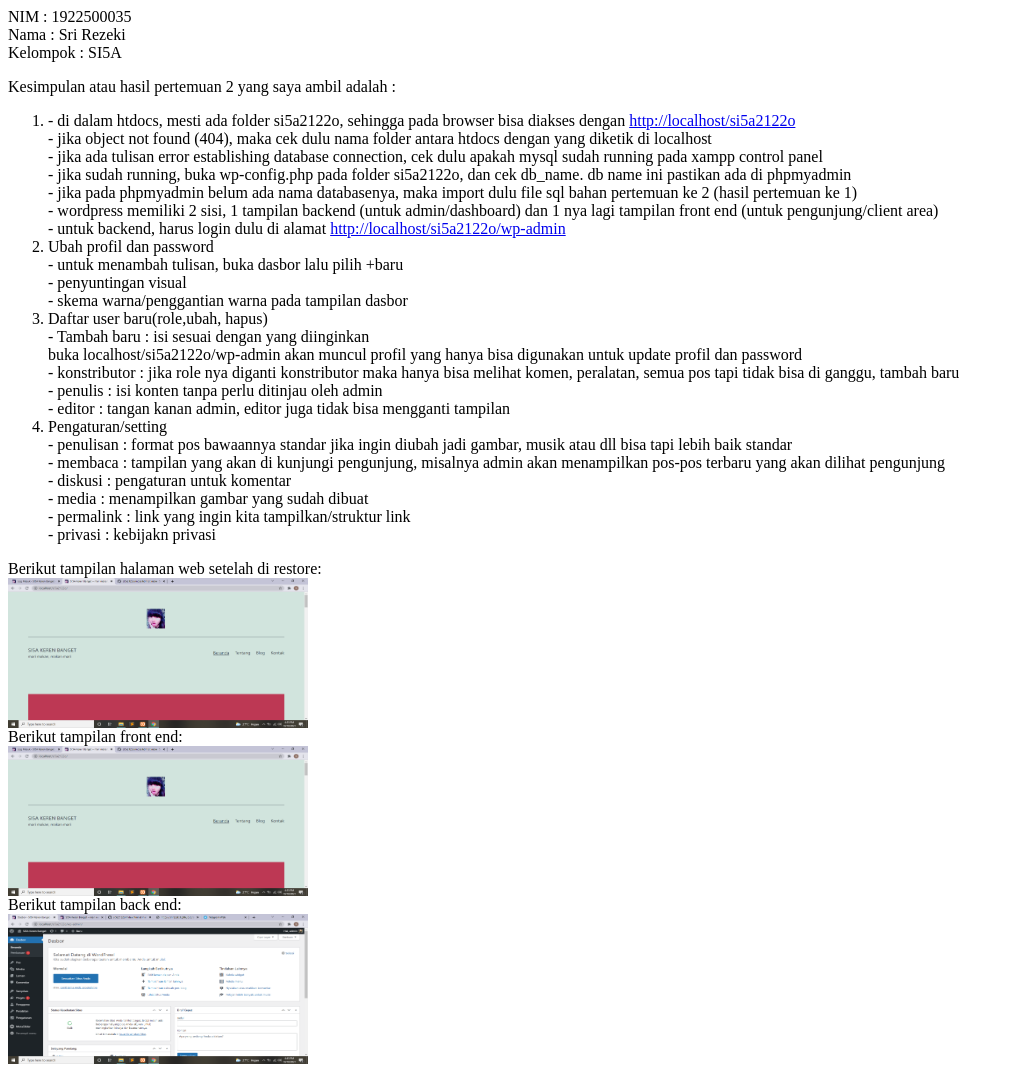
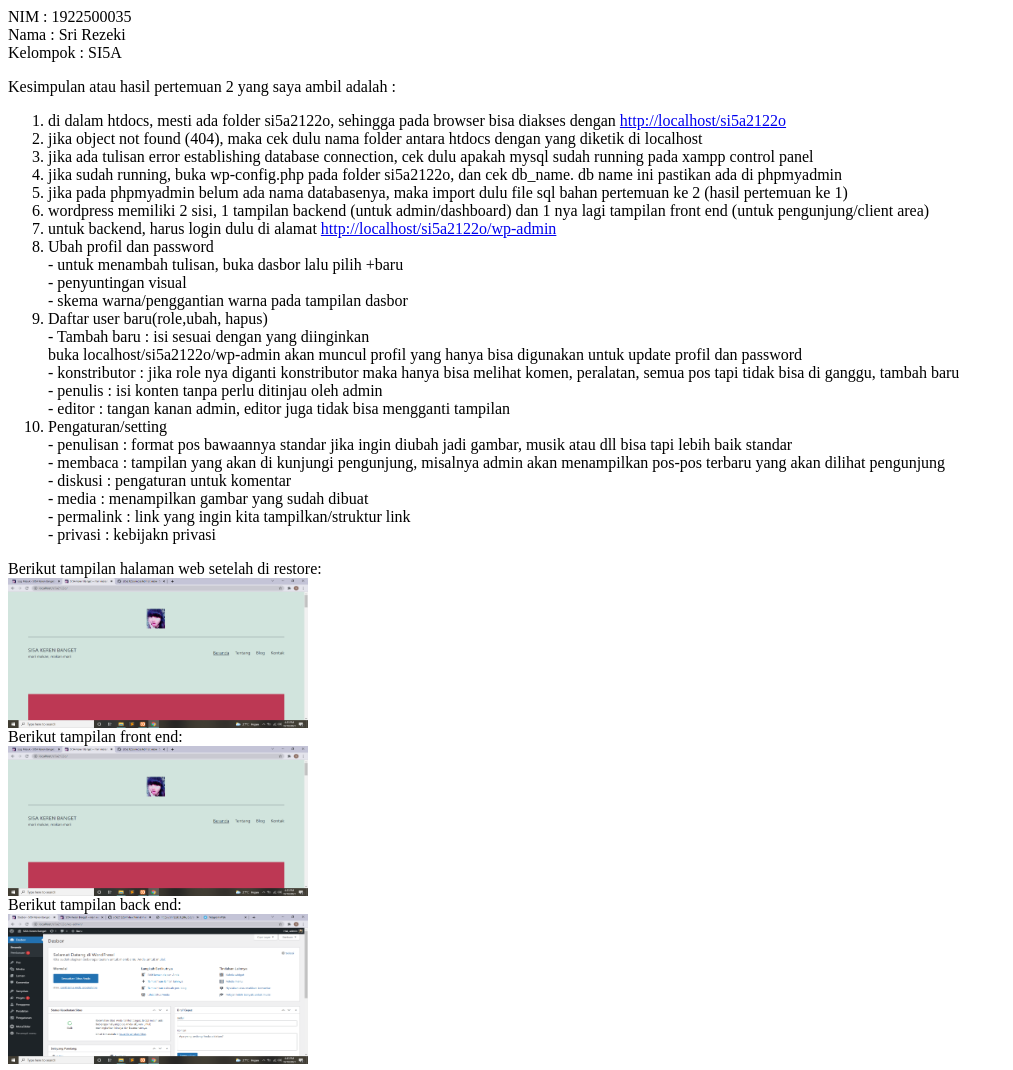
Before and after one commit to SriRezeki3/si5a2122o, a plain HTML site: page 2/index.html in a window 1280 px wide. Shown: the whole page, without its empty margins (0-1013 px from the left). Drawn offline with Linux system fonts and the light colour scheme.

Commit message:
Update index.html

```diff
--- a/2/index.html
+++ b/2/index.html
@@ -4,13 +4,14 @@ Kelompok : SI5A<br>
 
 <p>Kesimpulan atau hasil pertemuan 2 yang saya ambil adalah :</p>
 <ol>
-<li>- di dalam htdocs, mesti ada folder si5a2122o, sehingga pada browser bisa diakses dengan <a href="http://localhost/si5a2122o" target="_blank">http://localhost/si5a2122o</a></li>
-  - jika object not found (404), maka cek dulu nama folder antara htdocs dengan yang diketik di localhost<br>
-  - jika ada tulisan error establishing database connection, cek dulu apakah mysql sudah running pada xampp control panel<br>
-  - jika sudah running, buka wp-config.php pada folder si5a2122o, dan cek db_name. db name ini pastikan ada di phpmyadmin<br>
-  - jika pada phpmyadmin belum ada nama databasenya, maka import dulu file sql bahan pertemuan ke 2 (hasil pertemuan ke 1)<br>
-  - wordpress memiliki 2 sisi, 1 tampilan backend (untuk admin/dashboard) dan 1 nya lagi tampilan front end (untuk pengunjung/client area)<br>
-  - untuk backend, harus login dulu di alamat <a href="http://localhost/si5a2122o/wp-admin" target="_blank">http://localhost/si5a2122o/wp-admin</a><br>
+<li>di dalam htdocs, mesti ada folder si5a2122o, sehingga pada browser bisa diakses dengan <a href="http://localhost/si5a2122o" target="_blank">http://localhost/si5a2122o</a></li>
+  <li>jika object not found (404), maka cek dulu nama folder antara htdocs dengan yang diketik di localhost</li>
+  <li>jika ada tulisan error establishing database connection, cek dulu apakah mysql sudah running pada xampp control panel</li>
+  <li>jika sudah running, buka wp-config.php pada folder si5a2122o, dan cek db_name. db name ini pastikan ada di phpmyadmin</li>
+  <li>jika pada phpmyadmin belum ada nama databasenya, maka import dulu file sql bahan pertemuan ke 2 (hasil pertemuan ke 1)</li>
+  <li>wordpress memiliki 2 sisi, 1 tampilan backend (untuk admin/dashboard) dan 1 nya lagi tampilan front end (untuk pengunjung/client area)</li>
+  <li>untuk backend, harus login dulu di alamat <a href="http://localhost/si5a2122o/wp-admin" target="_blank">http://localhost/si5a2122o/wp-admin</a></li>
+
 <li>Ubah profil dan password</li>
 - untuk menambah tulisan, buka dasbor lalu pilih +baru<br>
 - penyuntingan visual<br>
```
